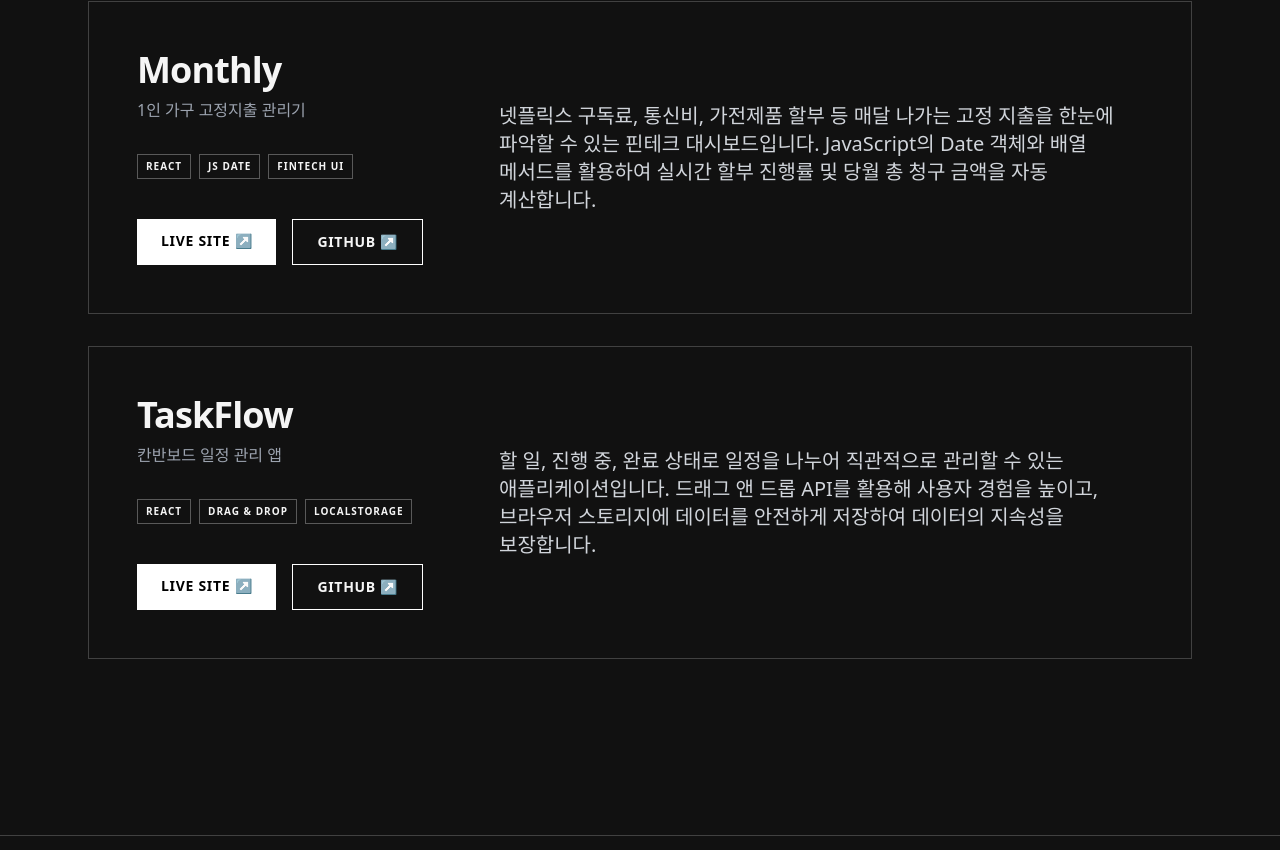
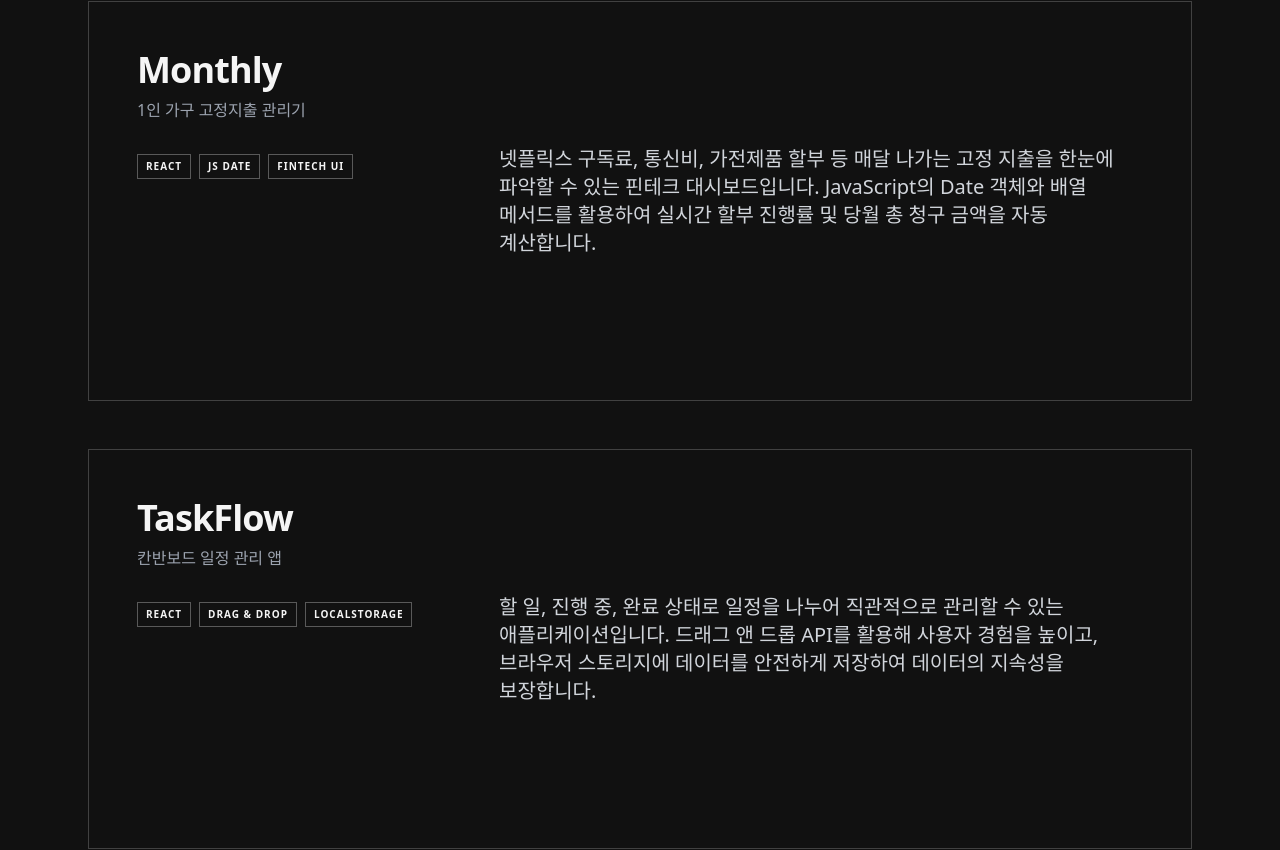
Before and after one commit to kimyvwol-beep/portfolio, a React app: page / in a window 1280 px wide. Shown: the part 1006-1856 px from the top of the page. Built offline with nearby package versions, Linux system fonts and the light colour scheme; the HTML template or start-up script is replaced by a standard one.

Commit message:
Update App.jsx

```diff
--- a/src/App.jsx
+++ b/src/App.jsx
@@ -110,76 +110,103 @@ export default function App() {
             Projects.
           </h2>
 
-          <div className="space-y-8">
+          <div className="space-y-12">
 
             {/* 프로젝트 1: Monthly */}
-            <div className="reveal-slice group border border-white/20 hover:border-white p-8 md:p-12 flex flex-col md:flex-row gap-10 bg-[#111111] relative overflow-hidden transition-all duration-300 cursor-default">
+            {/* 카드 뒤집기 회전 반경과 원근감을 주기 위한 3D 래퍼 컨테이너 (모바일 텍스트 래핑 고려 고정 높이 지정) */}
+            <div className="reveal-slice group [perspective:1000px] w-full h-[580px] sm:h-[480px] md:h-[400px] cursor-pointer">
 
-              {/* 🔥 유월님의 생생한 고민과 피벗 과정이 담긴 개발 과정 서사 */}
-              <div className="absolute inset-0 bg-white text-black p-8 md:p-12 flex flex-col justify-center opacity-0 pointer-events-none group-hover:opacity-100 group-hover:pointer-events-auto transition-opacity duration-500 z-30">
-                <span className="text-xs font-bold tracking-widest text-gray-400 uppercase mb-2">Behind the Scenes</span>
+              {/* 마우스 호버 시 Y축 기준 180도 회전 시키는 내부 카드 휠 */}
+              <div className="relative w-full h-full transition-transform duration-700 [transform-style:preserve-3d] group-hover:[transform:rotateY(180deg)]">
+
+                {/* [앞면] 원본 프로젝트 정보 형태 완벽 보존 */}
+                <div className="absolute inset-0 [backface-visibility:hidden] border border-white/20 p-8 md:p-12 flex flex-col md:flex-row gap-10 bg-[#111111] transition-colors duration-300 group-hover:border-white">
+                  <div className="w-full md:w-1/3">
+                    <h3 className="text-3xl md:text-4xl font-black mb-2 tracking-tight">Monthly</h3>
+                    <p className="text-gray-400 mb-8 font-medium">1인 가구 고정지출 관리기</p>
+                    <div className="flex flex-wrap gap-2">
+                      <span className="text-[10px] uppercase tracking-widest font-bold border border-white/30 px-2 py-1">React</span>
+                      <span className="text-[10px] uppercase tracking-widest font-bold border border-white/30 px-2 py-1">JS Date</span>
+                      <span className="text-[10px] uppercase tracking-widest font-bold border border-white/30 px-2 py-1">FinTech UI</span>
+                    </div>
+                  </div>
+                  <div className="w-full md:w-2/3 flex flex-col justify-center">
+                    <p className="text-gray-300 text-lg md:text-xl leading-relaxed break-keep font-light">
+                      넷플릭스 구독료, 통신비, 가전제품 할부 등 매달 나가는 고정 지출을 한눈에 파악할 수 있는 핀테크 대시보드입니다. JavaScript의 Date 객체와 배열 메서드를 활용하여 실시간 할부 진행률 및 당월 총 청구 금액을 자동 계산합니다.
+                    </p>
+                  </div>
+                </div>
+
+                {/* [뒷면] 호버 시 180도 뒤집혀 나타나는 개발 서사 레이어 및 실제 배치된 링크 영역 */}
+                <div className="absolute inset-0 [backface-visibility:hidden] [transform:rotateY(180deg)] border border-white bg-white text-black p-8 md:p-12 flex flex-col justify-between">
+                  <div>
+                    <span className="text-xs font-bold tracking-widest text-gray-400 uppercase mb-2 block">Behind the Scenes</span>
                     <h4 className="text-2xl font-black mb-4">Monthly 개발 과정</h4>
                     <p className="text-sm md:text-base text-gray-800 leading-relaxed font-medium break-keep">
                       20대인 저를 포함해 주변에 1인 독립 가구가 많아지는 것을 보며 분명한 수요가 있을 것이라 판단해, 처음에는 '1인 독립 가구의 이사를 위한 공간 가구 배치 시뮬레이터'를 기획했습니다. 하지만 기획 단계에서 제 기술적 역량의 한계를 냉정하게 인정하고 과감히 프로젝트를 피벗(Pivot)했습니다. 대신 이른바 '대 OTT 및 카드 할부 시대'에 1인 가구들이 실생활에서 가장 흔하게 겪는 파편화된 '고정 지출 관리' 문제에 집중했습니다. JavaScript의 Date 객체를 깊이 있게 활용해 정밀한 할부 회차 계산 로직을 직접 구현해 내며, 현실적이면서도 탄탄한 핀테크 대시보드를 완성했습니다.
                     </p>
                   </div>
 
-              <div className="w-full md:w-1/3 relative z-10">
-                <h3 className="text-3xl md:text-4xl font-black mb-2 tracking-tight">Monthly</h3>
-                <p className="text-gray-400 mb-8 font-medium">1인 가구 고정지출 관리기</p>
-                <div className="flex flex-wrap gap-2 mb-10">
-                  <span className="text-[10px] uppercase tracking-widest font-bold border border-white/30 px-2 py-1">React</span>
-                  <span className="text-[10px] uppercase tracking-widest font-bold border border-white/30 px-2 py-1">JS Date</span>
-                  <span className="text-[10px] uppercase tracking-widest font-bold border border-white/30 px-2 py-1">FinTech UI</span>
-                </div>
-                <div className="flex gap-4">
-                  <a href="https://monthly-tracker-lyart.vercel.app/" target="_blank" rel="noreferrer" className="text-sm font-bold bg-white text-black px-6 py-3 hover:bg-gray-300 transition-colors uppercase tracking-wider relative z-50">
+                  {/* 완전한 상호작용이 가능한 버튼 컨테이너 */}
+                  <div className="flex gap-4 mt-6">
+                    <a href="https://monthly-tracker-lyart.vercel.app/" target="_blank" rel="noreferrer" className="text-sm font-bold bg-black text-white px-6 py-3 hover:bg-gray-800 transition-colors uppercase tracking-wider">
                       Live Site ↗
                     </a>
-                  <a href="https://github.com/kimyvwol-beep/monthly-tracker" target="_blank" rel="noreferrer" className="text-sm font-bold border border-white px-6 py-3 hover:bg-white/10 transition-colors uppercase tracking-wider relative z-50">
+                    <a href="https://github.com/kimyvwol-beep/monthly-tracker" target="_blank" rel="noreferrer" className="text-sm font-bold border border-black px-6 py-3 hover:bg-black/10 transition-colors uppercase tracking-wider text-black">
                       GitHub ↗
                     </a>
                   </div>
                 </div>
-              <div className="w-full md:w-2/3 flex flex-col justify-center relative z-10">
+
+              </div>
+            </div>
+
+            {/* 프로젝트 2: TaskFlow */}
+            {/* 카드 뒤집기 회전 반경과 원근감을 주기 위한 3D 래퍼 컨테이너 */}
+            <div className="reveal-slice group [perspective:1000px] w-full h-[580px] sm:h-[480px] md:h-[400px] cursor-pointer">
+
+              {/* 마우스 호버 시 Y축 기준 180도 회전 시키는 내부 카드 휠 */}
+              <div className="relative w-full h-full transition-transform duration-700 [transform-style:preserve-3d] group-hover:[transform:rotateY(180deg)]">
+
+                {/* [앞면] 원본 프로젝트 정보 형태 완벽 보존 */}
+                <div className="absolute inset-0 [backface-visibility:hidden] border border-white/20 p-8 md:p-12 flex flex-col md:flex-row gap-10 bg-[#111111] transition-colors duration-300 group-hover:border-white">
+                  <div className="w-full md:w-1/3">
+                    <h3 className="text-3xl md:text-4xl font-black mb-2 tracking-tight">TaskFlow</h3>
+                    <p className="text-gray-400 mb-8 font-medium">칸반보드 일정 관리 앱</p>
+                    <div className="flex flex-wrap gap-2">
+                      <span className="text-[10px] uppercase tracking-widest font-bold border border-white/30 px-2 py-1">React</span>
+                      <span className="text-[10px] uppercase tracking-widest font-bold border border-white/30 px-2 py-1">Drag & Drop</span>
+                      <span className="text-[10px] uppercase tracking-widest font-bold border border-white/30 px-2 py-1">LocalStorage</span>
+                    </div>
+                  </div>
+                  <div className="w-full md:w-2/3 flex flex-col justify-center">
                     <p className="text-gray-300 text-lg md:text-xl leading-relaxed break-keep font-light">
-                  넷플릭스 구독료, 통신비, 가전제품 할부 등 매달 나가는 고정 지출을 한눈에 파악할 수 있는 핀테크 대시보드입니다. JavaScript의 Date 객체와 배열 메서드를 활용하여 실시간 할부 진행률 및 당월 총 청구 금액을 자동 계산합니다.
+                      할 일, 진행 중, 완료 상태로 일정을 나누어 직관적으로 관리할 수 있는 애플리케이션입니다. 드래그 앤 드롭 API를 활용해 사용자 경험을 높이고, 브라우저 스토리지에 데이터를 안전하게 저장하여 데이터의 지속성을 보장합니다.
                     </p>
                   </div>
                 </div>
 
-            {/* 프로젝트 2: TaskFlow */}
-            <div className="reveal-slice group border border-white/20 hover:border-white p-8 md:p-12 flex flex-col md:flex-row gap-10 bg-[#111111] relative overflow-hidden transition-all duration-300 cursor-default">
-
-              <div className="absolute inset-0 bg-white text-black p-8 md:p-12 flex flex-col justify-center opacity-0 pointer-events-none group-hover:opacity-100 group-hover:pointer-events-auto transition-opacity duration-500 z-30">
-                <span className="text-xs font-bold tracking-widest text-gray-400 uppercase mb-2">Behind the Scenes</span>
+                {/* [뒷면] 호버 시 180도 뒤집혀 나타나는 개발 서사 레이어 및 실제 배치된 링크 영역 */}
+                <div className="absolute inset-0 [backface-visibility:hidden] [transform:rotateY(180deg)] border border-white bg-white text-black p-8 md:p-12 flex flex-col justify-between">
+                  <div>
+                    <span className="text-xs font-bold tracking-widest text-gray-400 uppercase mb-2 block">Behind the Scenes</span>
                     <h4 className="text-2xl font-black mb-4">TaskFlow 개발 과정</h4>
                     <p className="text-sm md:text-base text-gray-800 leading-relaxed font-medium break-keep">
                       리액트의 상태 구조와 데이터의 흐름, 컴포넌트 생명주기를 완벽하게 다져보기 위해 기획한 첫 칸반보드 프로젝트입니다. 외부 라이브러리에 의존하지 않고 HTML5 순정 Drag & Drop API를 직접 제어하는 과정에서 브라우저별 좌표 드롭 오작동 버그를 마주했고, 이벤트 커스텀 핸들러를 구축해 이를 극복했습니다. LocalStorage 연동을 통해 새로고침 후에도 일정이 유지되는 데이터 지속성까지 고려하며, 프론트엔드가 갖춰야 할 웹의 핵심 기본기를 꽉 채워 구현했습니다.
                     </p>
                   </div>
 
-              <div className="w-full md:w-1/3 relative z-10">
-                <h3 className="text-3xl md:text-4xl font-black mb-2 tracking-tight">TaskFlow</h3>
-                <p className="text-gray-400 mb-8 font-medium">칸반보드 일정 관리 앱</p>
-                <div className="flex flex-wrap gap-2 mb-10">
-                  <span className="text-[10px] uppercase tracking-widest font-bold border border-white/30 px-2 py-1">React</span>
-                  <span className="text-[10px] uppercase tracking-widest font-bold border border-white/30 px-2 py-1">Drag & Drop</span>
-                  <span className="text-[10px] uppercase tracking-widest font-bold border border-white/30 px-2 py-1">LocalStorage</span>
-                </div>
-                <div className="flex gap-4">
-                  <a href="https://taskflow-inky-beta.vercel.app/" target="_blank" rel="noreferrer" className="text-sm font-bold bg-white text-black px-6 py-3 hover:bg-gray-300 transition-colors uppercase tracking-wider relative z-50">
+                  {/* 완전한 상호작용이 가능한 버튼 컨테이너 */}
+                  <div className="flex gap-4 mt-6">
+                    <a href="https://taskflow-inky-beta.vercel.app/" target="_blank" rel="noreferrer" className="text-sm font-bold bg-black text-white px-6 py-3 hover:bg-gray-800 transition-colors uppercase tracking-wider">
                       Live Site ↗
                     </a>
-                  <a href="https://github.com/kimyvwol-beep/taskflow" target="_blank" rel="noreferrer" className="text-sm font-bold border border-white px-6 py-3 hover:bg-white/10 transition-colors uppercase tracking-wider relative z-50">
+                    <a href="https://github.com/kimyvwol-beep/taskflow" target="_blank" rel="noreferrer" className="text-sm font-bold border border-black px-6 py-3 hover:bg-black/10 transition-colors uppercase tracking-wider text-black">
                       GitHub ↗
                     </a>
                   </div>
                 </div>
-              <div className="w-full md:w-2/3 flex flex-col justify-center relative z-10">
-                <p className="text-gray-300 text-lg md:text-xl leading-relaxed break-keep font-light">
-                  할 일, 진행 중, 완료 상태로 일정을 나누어 직관적으로 관리할 수 있는 애플리케이션입니다. 드래그 앤 드롭 API를 활용해 사용자 경험을 높이고, 브라우저 스토리지에 데이터를 안전하게 저장하여 데이터의 지속성을 보장합니다.
-                </p>
+
               </div>
             </div>
 
```
Lines whose indentation alone changed are shown as unchanged.
